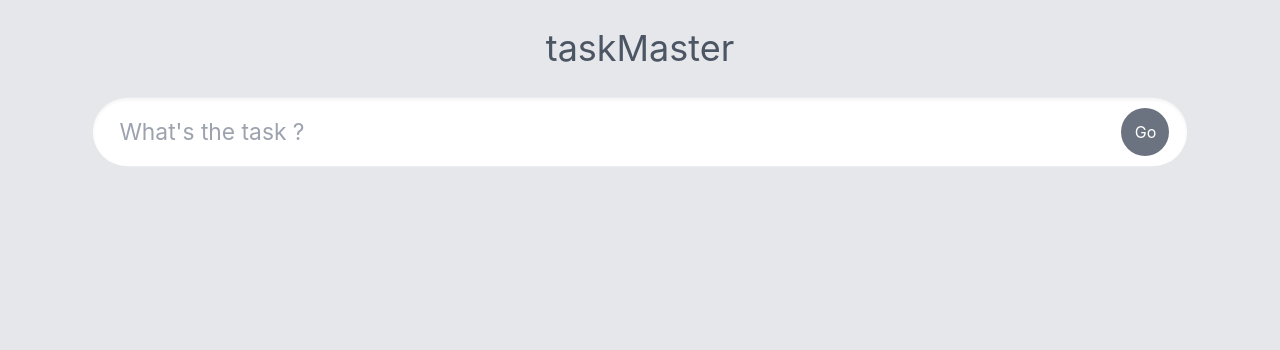
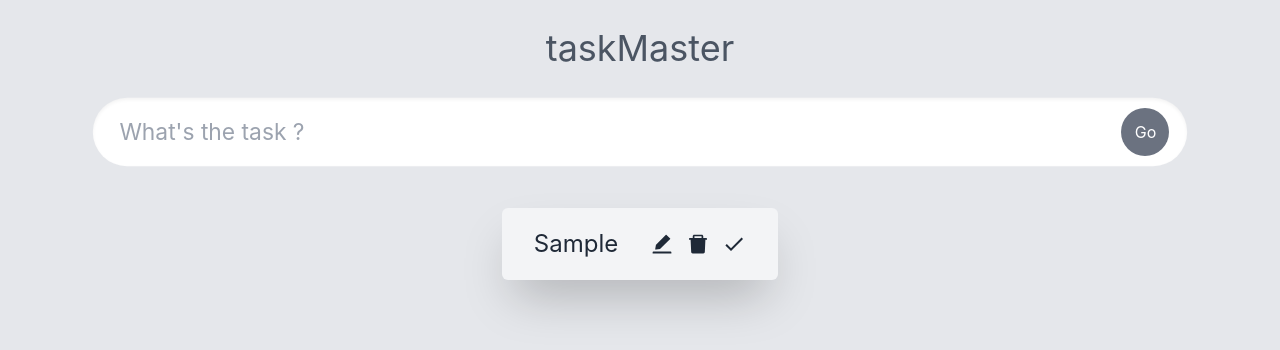
Before and after one commit to ShantanuSutar/TodoList-App-using-Typescript, a React (Create React App) app in the folder app/: page / in a window 1280 px wide. Both pictures are taken after typing "Sample" into the empty fields and a click on the button "Go". Shown: the top 350 px of the page. Built offline with nearby package versions, Linux system fonts and the light colour scheme.

Commit message:
styling & feat : displaying todos

```diff
--- a/app/package.json
+++ b/app/package.json
@@ -12,6 +12,7 @@
     "@types/react-dom": "^18.2.18",
     "react": "^18.2.0",
     "react-dom": "^18.2.0",
+    "react-icons": "^4.12.0",
     "react-scripts": "5.0.1",
     "typescript": "^4.9.5",
     "web-vitals": "^2.1.4"
--- a/app/src/App.tsx
+++ b/app/src/App.tsx
@@ -2,6 +2,7 @@ import { useState } from "react";
 import "./App.css";
 import { Todo } from "./model";
 import InputField from "./components/InputField";
+import TodoList from "./components/TodoList";
 
 const App: React.FC = () => {
   const [todo, setTodo] = useState<string>("");
@@ -34,6 +35,7 @@ const App: React.FC = () => {
       <InputField todo={todo} setTodo={setTodo} handleAdd={handleAdd} />
 
       {/* Todos go here */}
+      <TodoList todos={todos} setTodos={setTodos} />
     </div>
   );
 };
--- /dev/null
+++ b/app/src/components/SingleTodo.tsx
@@ -0,0 +1,36 @@
+import React, { useEffect, useRef, useState } from "react";
+import { Todo } from "../model";
+import { AiFillDelete, AiFillEdit } from "react-icons/ai";
+import { MdDone } from "react-icons/md";
+
+interface Props {
+  todo: Todo;
+  todos: Todo[];
+  setTodos: React.Dispatch<React.SetStateAction<Todo[]>>;
+}
+const SingleTodo: React.FC<Props> = ({ todo, todos, setTodos }) => {
+  return (
+    <form className="list-none flex gap-8 min-w-[30%]   rounded-md py-5 mt-4 shadow-2xl text-2xl text-center max-w-full items-center  justify-between px-8 text-gray-800 flex-wrap hover:scale-105 cursor-pointer transition-all bg-gray-100">
+      <span
+        className={` mx-auto max-w-full w-[content] text-wrap h-auto ${
+          todo.isDone ? "line-through" : ""
+        } `}
+      >
+        {todo.todo}
+      </span>
+      <div className=" flex gap-3">
+        <span className=" hover:-translate-y-1 hover:cursor-pointer transition-all">
+          <AiFillEdit className=" hover:opacity-80" />
+        </span>
+        <span className=" hover:-translate-y-1 hover:cursor-pointer transition-all">
+          <AiFillDelete className=" hover:opacity-80" />
+        </span>
+        <span className=" hover:-translate-y-1 hover:cursor-pointer transition-all">
+          <MdDone className=" hover:opacity-80" />
+        </span>
+      </div>
+    </form>
+  );
+};
+
+export default SingleTodo;
--- /dev/null
+++ b/app/src/components/TodoList.tsx
@@ -0,0 +1,24 @@
+import React from "react";
+import { Todo } from "../model";
+import SingleTodo from "./SingleTodo";
+
+interface Props {
+  todos: Todo[];
+  setTodos: React.Dispatch<React.SetStateAction<Todo[]>>;
+}
+const TodoList: React.FC<Props> = ({ todos, setTodos }) => {
+  return (
+    <div className=" flex max-w-[90%] justify-evenly flex-wrap mt-6 gap-8">
+      {todos.map((todo) => (
+        <SingleTodo
+          key={todo.id}
+          todo={todo}
+          todos={todos}
+          setTodos={setTodos}
+        />
+      ))}
+    </div>
+  );
+};
+
+export default TodoList;
```
Also changed, not shown: 1 other file (tests, documents, lock files or other folders).
